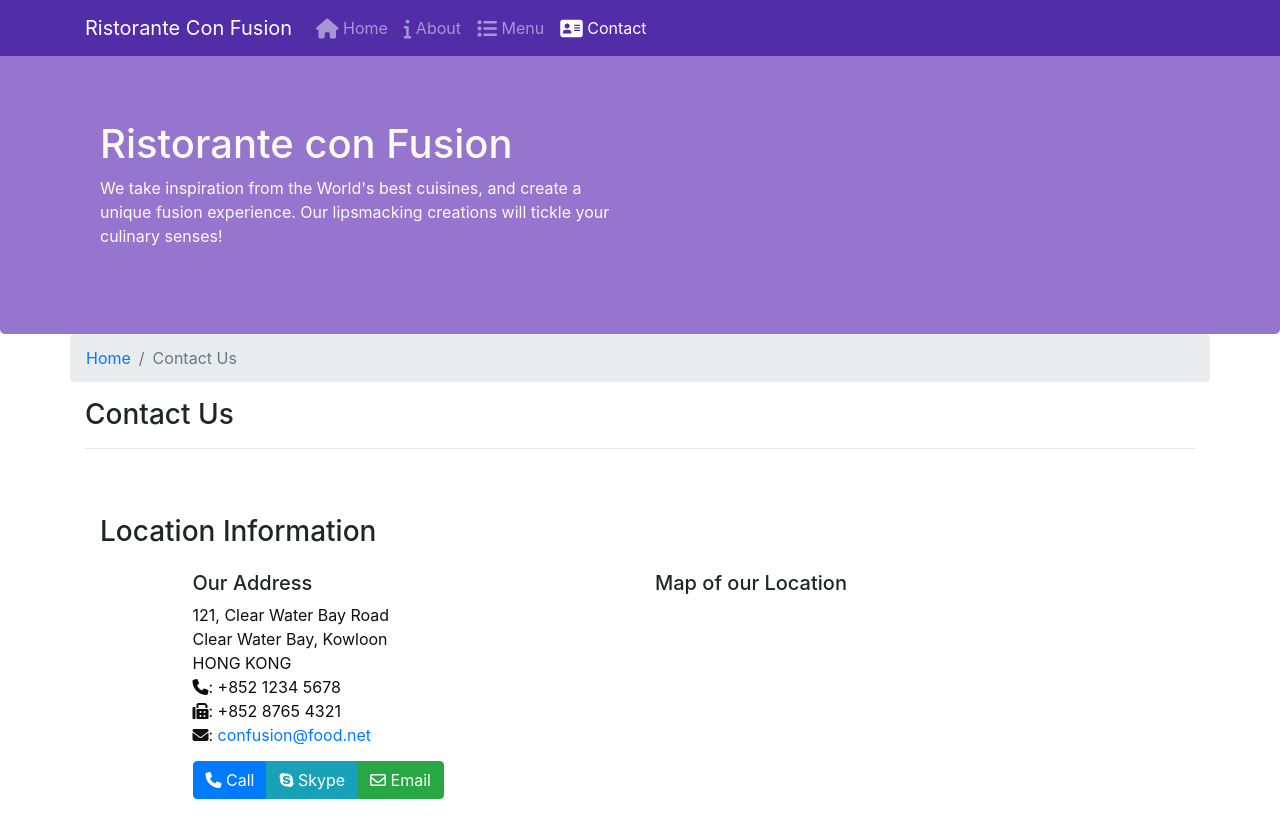
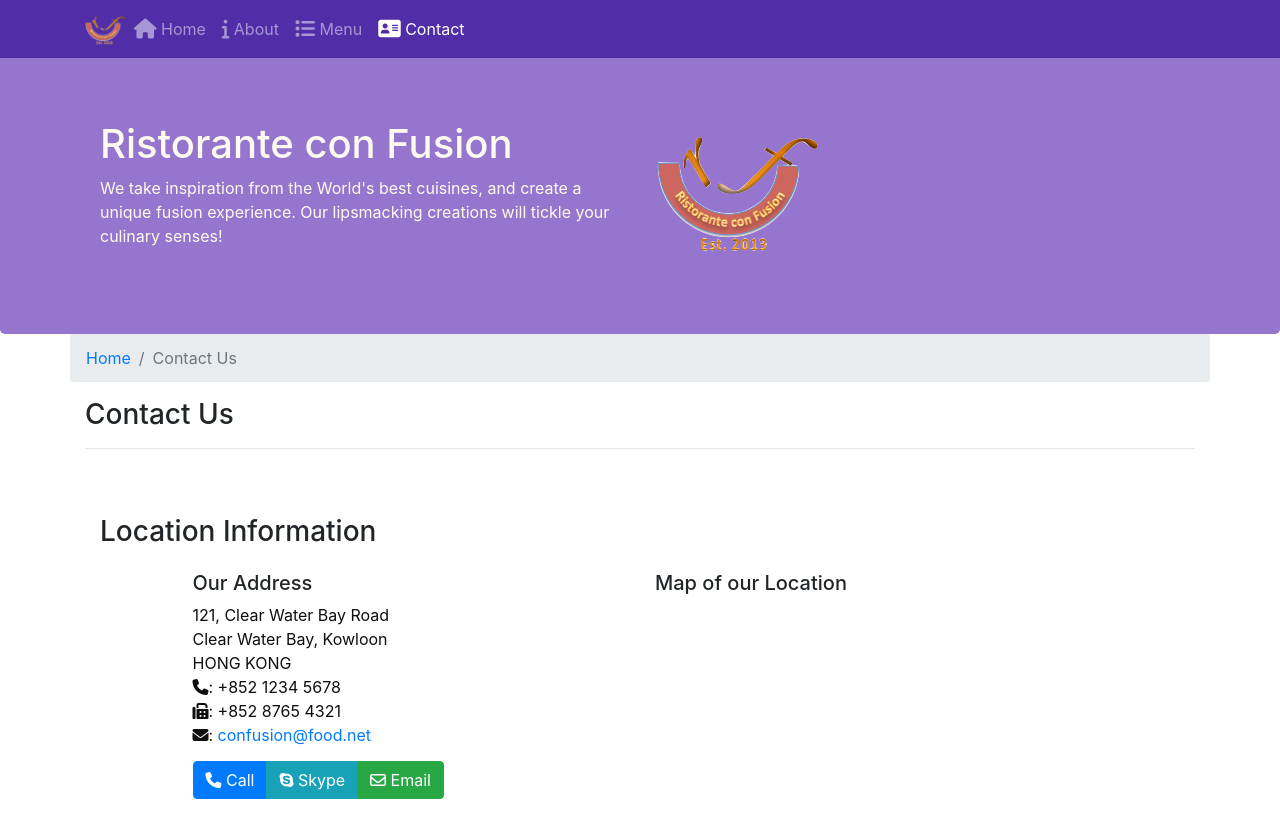
Before and after one commit to ziffiex/bootstrap4-conFusion, a plain HTML site: page contactus.html in a window 1280 px wide. Shown: the top 817 px of the page. Drawn offline with nearby package versions, Linux system fonts and the light colour scheme.

Commit message:
Images and Media

```diff
--- a/contactus.html
+++ b/contactus.html
@@ -22,13 +22,16 @@
             <button class="navbar-toggler" type="button" data-toggle="collapse" data-target="#Navbar">
                 <span class="navbar-toggler-icon"></span>
             </button>
-            <a class="navbar-brand" href="#">Ristorante Con Fusion</a>
+            <a class="navbar-brand mr-auto" href="#"><img src="img/logo.png" height="30" width="41"></a>
             <div class="collapse navbar-collapse" id="Navbar">
                 <ul class="navbar-nav mr-auto">
-                        <li class="nav-item"><a class="nav-link" href="./index.html"><span class="fa fa-home fa-lg"></span> Home</a></li>
-                        <li class="nav-item"><a class="nav-link" href="./aboutus.html"><span class="fa fa-info fa-lg"></span> About</a></li>
+                    <li class="nav-item"><a class="nav-link" href="./index.html"><span class="fa fa-home fa-lg"></span>
+                            Home</a></li>
+                    <li class="nav-item"><a class="nav-link" href="./aboutus.html"><span class="fa fa-info fa-lg"></span>
+                            About</a></li>
                     <li class="nav-item"><a class="nav-link" href="#"><span class="fa fa-list fa-lg"></span> Menu</a></li>
-                        <li class="nav-item active"><a class="nav-link" href="#"><span class="fa fa-address-card fa-lg"></span> Contact</a></li>
+                    <li class="nav-item active"><a class="nav-link" href="#"><span class="fa fa-address-card fa-lg"></span>
+                            Contact</a></li>
                 </ul>
             </div>
         </div>
@@ -39,9 +42,11 @@
             <div class="row row-header">
                 <div class="col-12 col-sm-6">
                     <h1>Ristorante con Fusion</h1>
-                    <p>We take inspiration from the World's best cuisines, and create a unique fusion experience. Our lipsmacking creations will tickle your culinary senses!</p>
+                    <p>We take inspiration from the World's best cuisines, and create a unique fusion experience. Our
+                        lipsmacking creations will tickle your culinary senses!</p>
                 </div>
-                <div class="col-12 col-sm">
+                <div class="col-12 col-sm align-self-center">
+                    <img src="img/logo.png" class="img-fluid">
                 </div>
             </div>
         </div>
@@ -82,7 +87,8 @@
                 <div class="btn-group" role="group">
                     <a role="button" class="btn btn-primary" href="tel:+85212345678"><i class="fa fa-phone"></i> Call</a>
                     <a role="button" class="btn btn-info"><i class="fa fa-skype"></i> Skype</a>
-                    <a role="button" class="btn btn-success" href="mailto:confusion@food.net"><i class="fa fa-envelope-o"></i> Email</a>
+                    <a role="button" class="btn btn-success" href="mailto:confusion@food.net"><i class="fa fa-envelope-o"></i>
+                        Email</a>
                 </div>
             </div>
         </div>
@@ -182,7 +188,8 @@
                 <div class="col-12 col-sm-4 align-self-center">
                     <div class="text-center">
                         <a class="btn btn-social-icon btn-google" href="http://google.com/+"><i class="fa fa-google-plus"></i></a>
-                        <a class="btn btn-social-icon btn-facebook" href="http://www.facebook.com/profile.php?id="><i class="fa fa-facebook"></i></a>
+                        <a class="btn btn-social-icon btn-facebook" href="http://www.facebook.com/profile.php?id="><i
+                                class="fa fa-facebook"></i></a>
                         <a class="btn btn-social-icon btn-linkedin" href="http://www.linkedin.com/in/"><i class="fa fa-linkedin"></i></a>
                         <a class="btn btn-social-icon btn-twitter" href="http://twitter.com/"><i class="fa fa-twitter"></i></a>
                         <a class="btn btn-social-icon btn-google" href="http://youtube.com/"><i class="fa fa-youtube"></i></a>
```
Also changed, not shown: aboutus.html (+3 -2 lines), index.html (+1 -1 lines), img/alberto.png (added), img/buffet.png (added), img/logo.png (added), img/uthappizza.png (added), 1 other file. Lines whose indentation alone changed are shown as unchanged.
